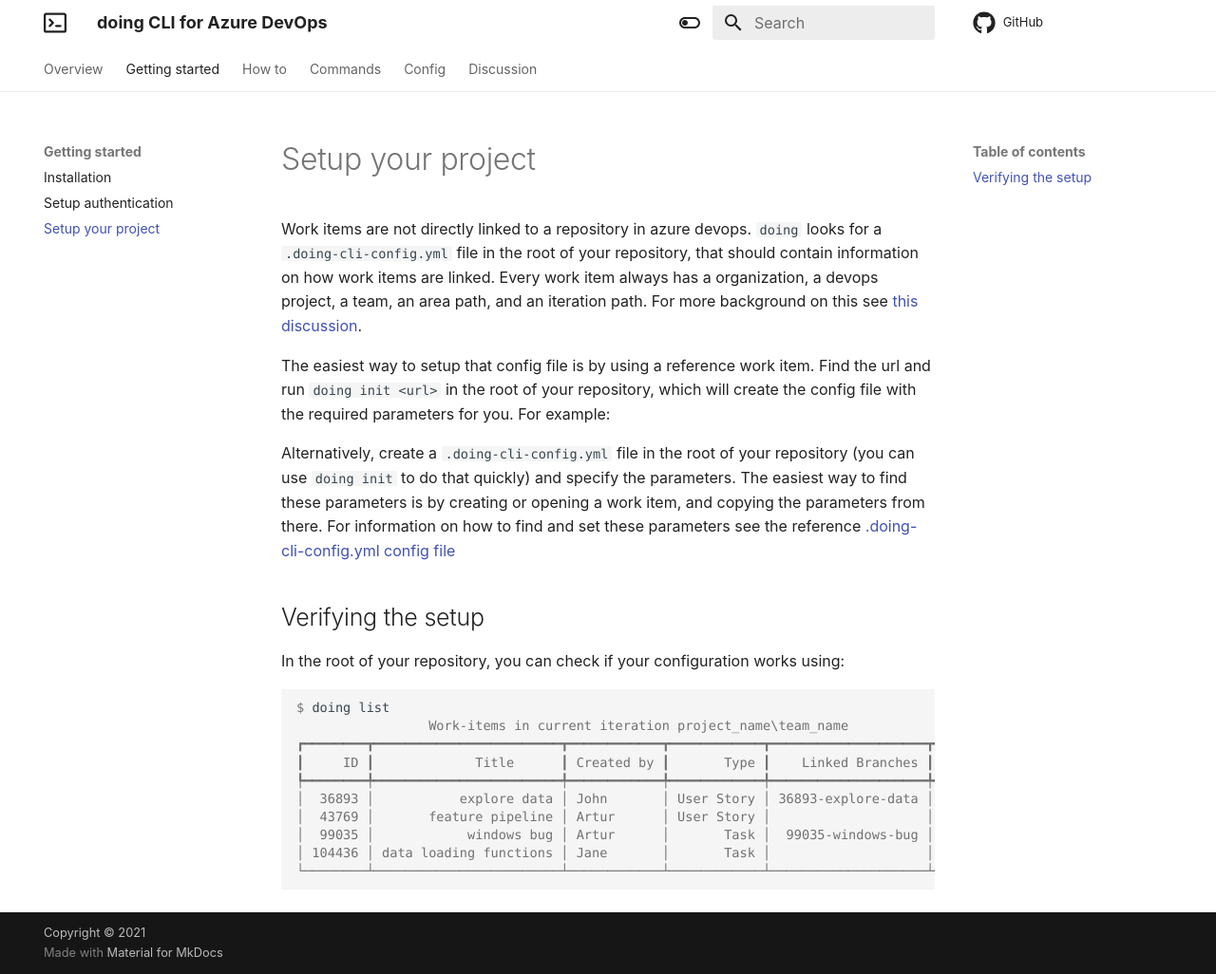
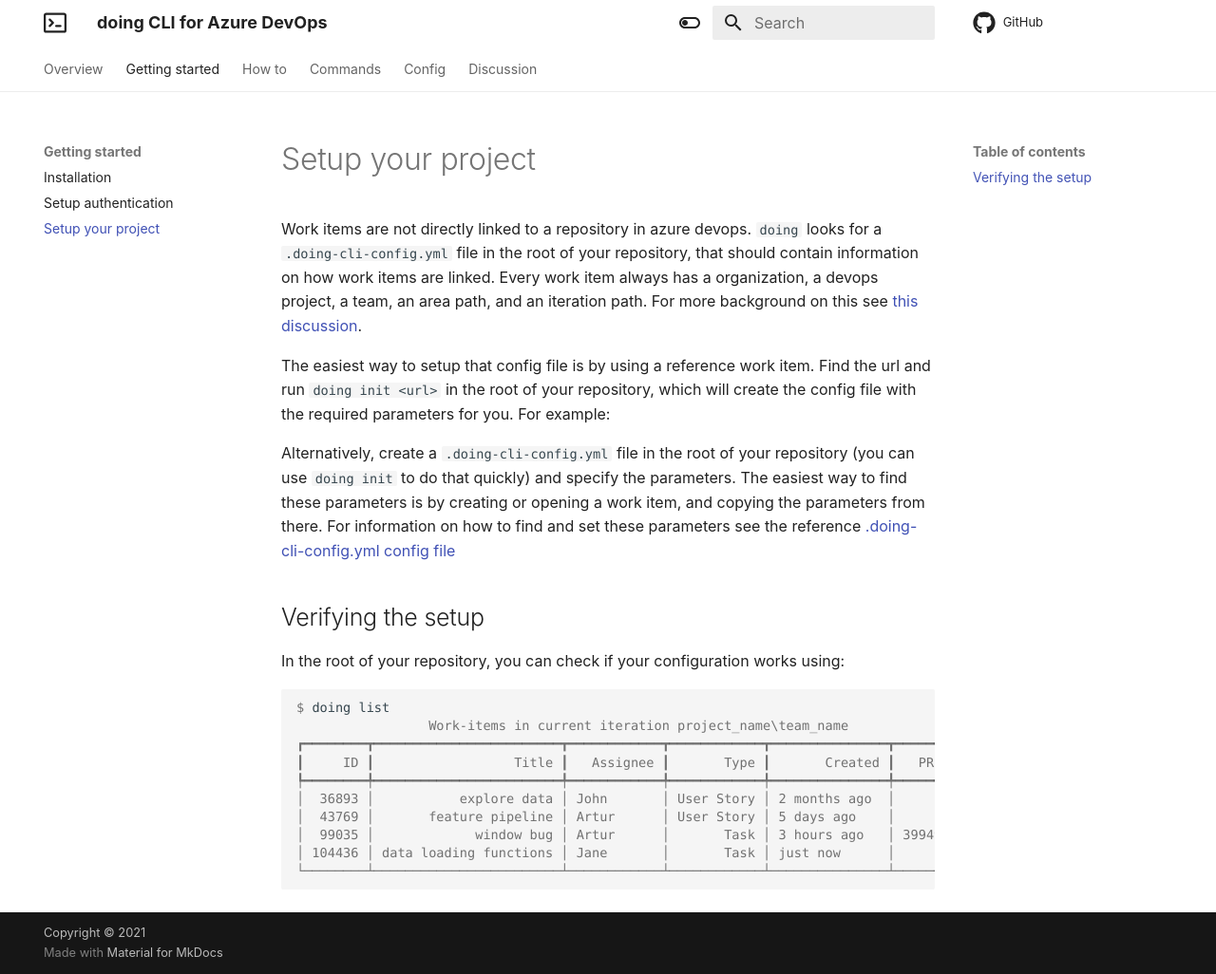
Before and after one commit to ing-bank/doing-cli, an MkDocs documentation site: the page built from docs/get_started/setup_project.md, in a window 1280 px wide and 1026 px high. Shown: the whole window at 95% size. Built offline with MkDocs 1.6.1 and Material for MkDocs 9.7.7, drawn with Linux system fonts in a browser that asks for light colours; comment, search, counter and statistics services are not loaded.

````diff
--- a/docs/get_started/setup_project.md
+++ b/docs/get_started/setup_project.md
@@ -25,14 +25,14 @@ In the root of your repository, you can check if your configuration works using:
 ```console
 $ doing list
                  Work-items in current iteration project_name\team_name
-┏━━━━━━━━┳━━━━━━━━━━━━━━━━━━━━━━━━┳━━━━━━━━━━━━┳━━━━━━━━━━━━┳━━━━━━━━━━━━━━━━━━━━┳━━━━━━━━━━━━┓
-┃     ID ┃             Title      ┃ Created by ┃       Type ┃    Linked Branches ┃ Linked PRs ┃
-┡━━━━━━━━╇━━━━━━━━━━━━━━━━━━━━━━━━╇━━━━━━━━━━━━╇━━━━━━━━━━━━╇━━━━━━━━━━━━━━━━━━━━╇━━━━━━━━━━━━┩
-│  36893 │           explore data │ John       │ User Story │ 36893-explore-data │            │
-│  43769 │       feature pipeline │ Artur      │ User Story │                    │            │
-│  99035 │            windows bug │ Artur      │       Task │  99035-windows-bug │      39949 │
-│ 104436 │ data loading functions │ Jane       │       Task │                    │            │
-└────────┴────────────────────────┴────────────┴────────────┴────────────────────┴────────────┘
+┏━━━━━━━━┳━━━━━━━━━━━━━━━━━━━━━━━━┳━━━━━━━━━━━━┳━━━━━━━━━━━━┳━━━━━━━━━━━━━━━┳━━━━━━━┓
+┃     ID ┃                  Title ┃   Assignee ┃       Type ┃       Created ┃   PRs ┃
+┡━━━━━━━━╇━━━━━━━━━━━━━━━━━━━━━━━━╇━━━━━━━━━━━━╇━━━━━━━━━━━━╇━━━━━━━━━━━━━━━╇━━━━━━━┩
+│  36893 │           explore data │ John       │ User Story │ 2 months ago  │       │
+│  43769 │       feature pipeline │ Artur      │ User Story │ 5 days ago    │       │
+│  99035 │             window bug │ Artur      │       Task │ 3 hours ago   │ 39949 │
+│ 104436 │ data loading functions │ Jane       │       Task │ just now      │       │
+└────────┴────────────────────────┴────────────┴────────────┴───────────────┴───────┘
 ```
 
 </div>
--- a/mkdocs.yml
+++ b/mkdocs.yml
@@ -4,6 +4,7 @@ site_description: 'Speed up work with Azure Devops'
 edit_uri: ''
 copyright: 'Copyright &copy; 2021'
 repo_url: https://github.com/ing-bank/doing-cli
+site_url: 'https://ing-bank.github.io/doing-cli/'
 
 theme:
     name: material
````
Also changed, not shown: docs/index.md (+8 -8 lines).
